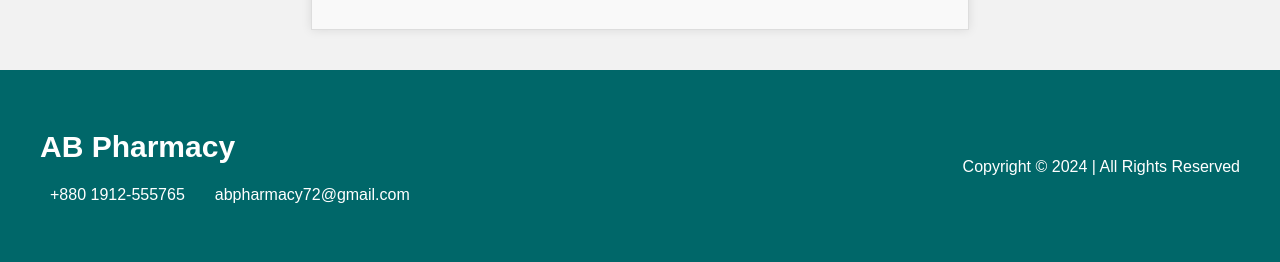
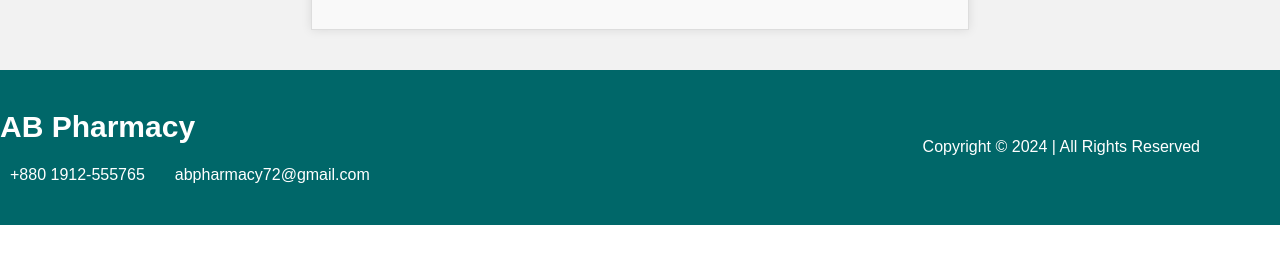
Before and after one commit to dhruba-datta/AB-Pharmacy-React, a React (Create React App) app: page / in a window 1280 px wide. Shown: the part 1199-1461 px from the top of the page. After the commit the page ends 1424 px from the top, so only its background shows below. Built offline with nearby package versions, Linux system fonts and the light colour scheme; no server answers.

Commit message:
footer padding updated

```diff
--- a/src/Footer.css
+++ b/src/Footer.css
@@ -1,20 +1,22 @@
 .footer {
   background-color: #006769; /* Dark gray */
   color: #fff;
-  padding: 40px 0;
   text-align: center;
+  padding-top: 20px;
+  padding-bottom: 20px;
 }
 
 .footer h1{
   color: white;
   font-size: 30px;
 }
+
+
 .footer-content {
   display: flex;
   justify-content: space-between;
   align-items: center;
   max-width: 1200px;
-  margin: 0 auto;
 }
 
 .footer-left,
```
